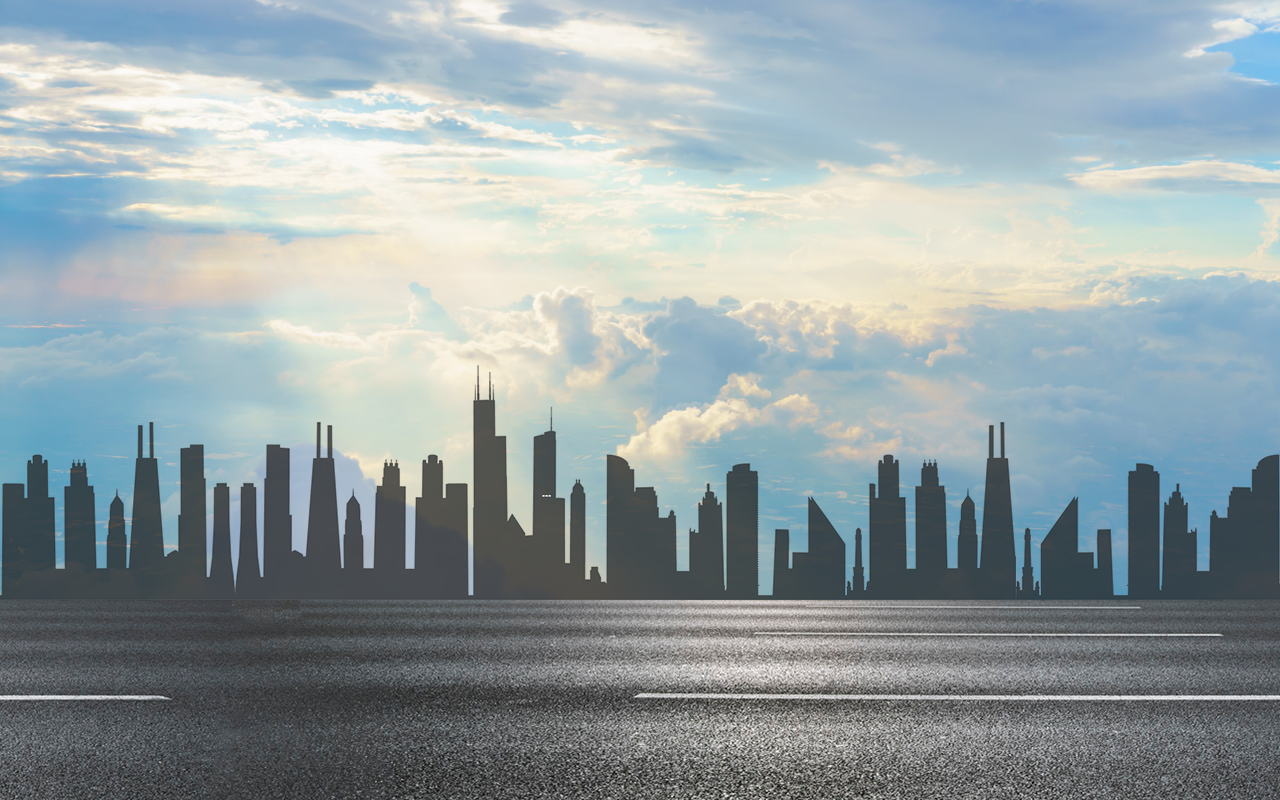
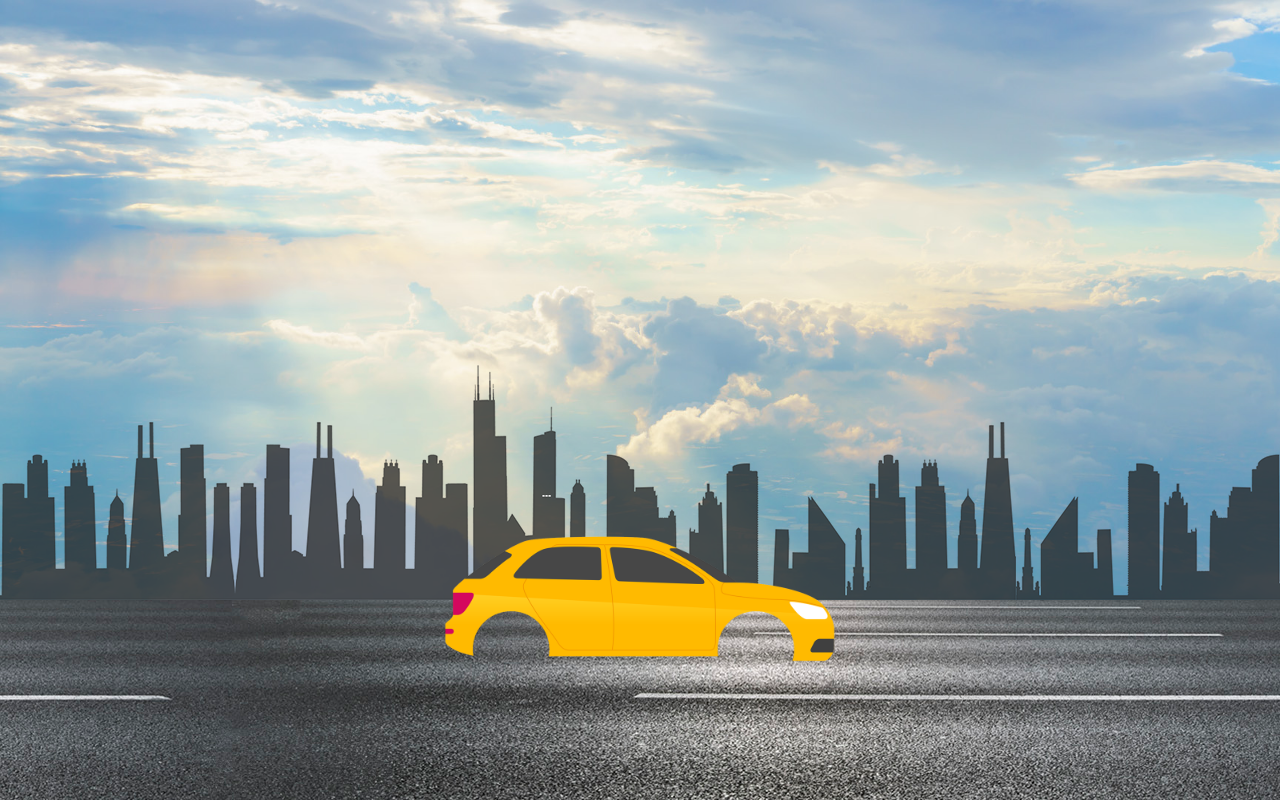
Before and after one commit to M0hammadM0stafavi/Animated-Car, a plain HTML site: page index.html in a window 1280 px wide. Drawn offline with Linux system fonts and the light colour scheme; files whose address does not match are found by name.

Commit message:
add-car-to-project-and-center-it

```diff
--- a/css/style.css
+++ b/css/style.css
@@ -1,7 +1,7 @@
 @charset "UTF8";
 @import "/css/cssreset.css";
 
-.main-bg{
+.main-bg {
   width: 100%;
   height: 100vh;
   background-image: url("/img/sky.jpg");
@@ -11,7 +11,7 @@
   overflow-x: hidden;
 }
 
-.road{
+.road {
   width: 500%;
   height: 200px;
   background-image: url("/img/road.jpg");
@@ -25,16 +25,16 @@
   background-repeat: repeat-x;
 }
 
-@keyframes road{
-    from{
+@keyframes road {
+  from {
     transform: translateX(0);
   }
-    to{
+  to {
     transform: translateX(-4000px);
   }
 }
 
-.buildings{
+.buildings {
   width: 500%;
   height: 250px;
   background-image: url("/img/city.png");
@@ -48,11 +48,25 @@
   animation: buildings 50s linear infinite;
 }
 
-@keyframes buildings{
-    from{
+@keyframes buildings {
+  from {
     transform: translateX(0);
   }
-    to{
+  to {
     transform: translateX(-4000px);
   }
 }
+
+.car {
+  width: 400px;
+  position: absolute;
+  left: 50%;
+  transform: translateX(-50%);
+  bottom: 100px;
+  z-index: 2;
+}
+
+.car img{
+    width: 100%;
+
+}
--- a/index.html
+++ b/index.html
@@ -10,6 +10,9 @@
     <div class="main-bg">
         <div class="road"></div>
         <div class="buildings"></div>
+        <div class="car">
+            <img src="/img/car.png" alt="car">
+        </div>
     </div>
 </body>
 </html>
```
Lines whose indentation alone changed are shown as unchanged.
